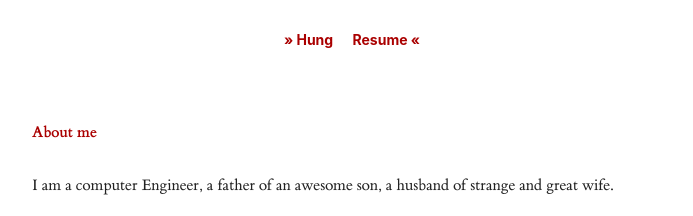
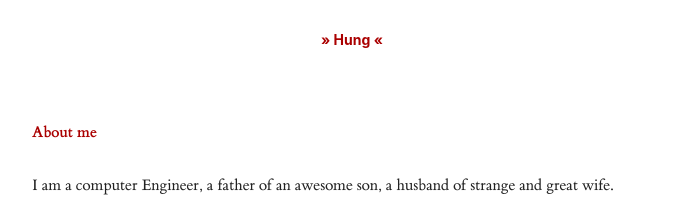
Before and after one commit to whatvn/whatvn.github.io, a Jekyll site: the page built from about.md, in a window 1280 px wide. Shown: the top 216 px of the page, without its empty margins (288-981 px from the left). Built offline with Jekyll 4.4.1, drawn with Linux system fonts in a browser that asks for light colours; nearby versions of some CDN libraries; part of the change alters nothing that is shown.

Commit message:
hide resume

```diff
--- a/_config.yml
+++ b/_config.yml
@@ -9,12 +9,12 @@ share:            false
 
 
 links:
-  - name:         "&raquo; Hung "
+  - name:         "&raquo; Hung &laquo;"
     url:          /
     external:     false
-  - name:         "Resume &laquo;"
-    url:          /resume
-    external:     false
+#  - name:         "Resume "
+#    url:          /resume
+#    external:     false
 # ------------ CONFIGURABLE END ------------
 
 permalink:        /:categories/:title
```
